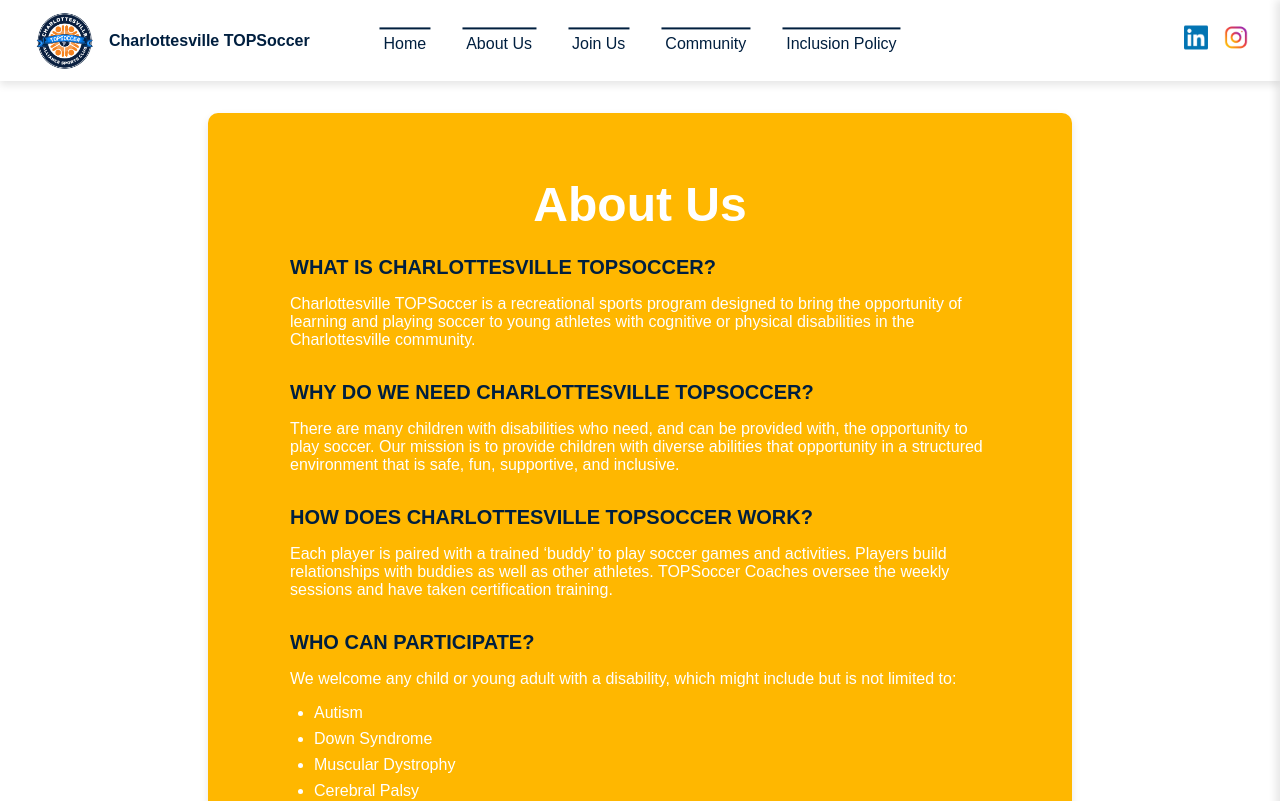
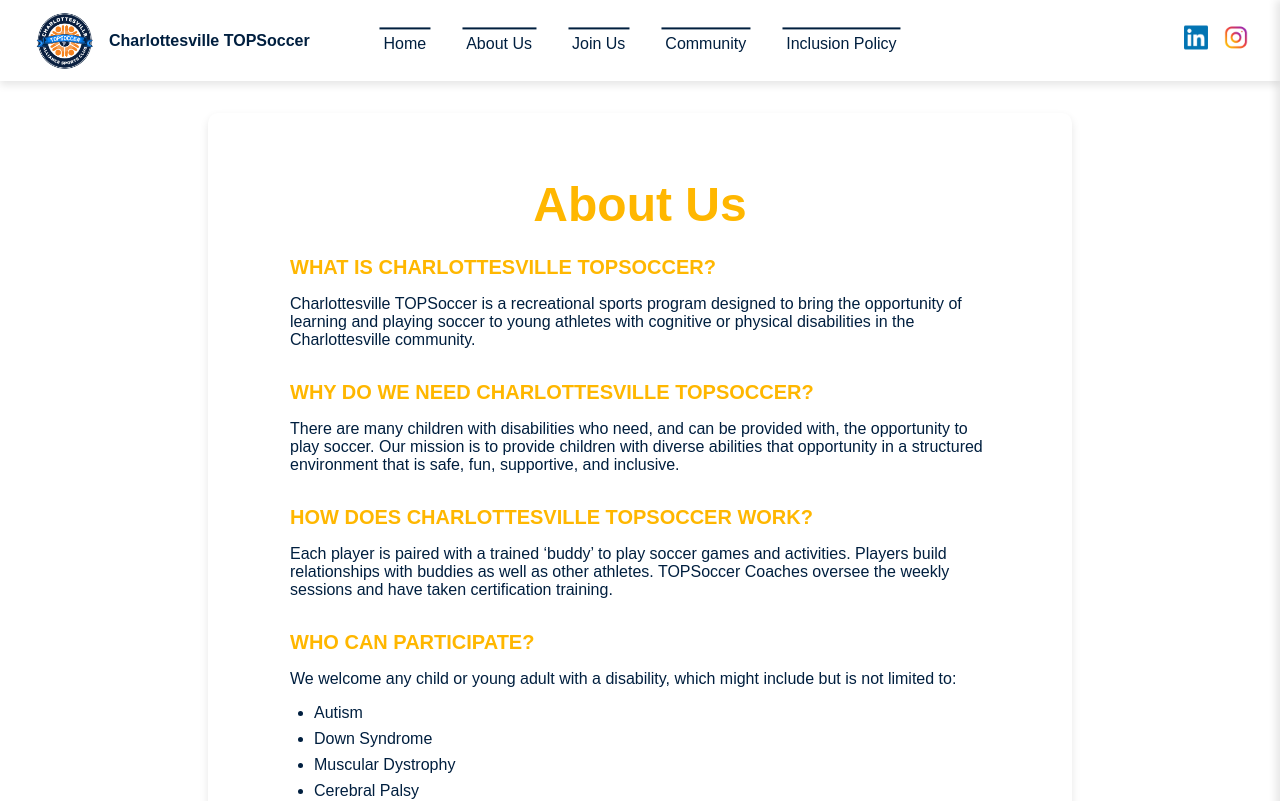
Before and after one commit to zmeah28/Charlottesville_TOPSoccer_Website, a Next.js app: page /members in a window 1280 px wide. Shown: the top 801 px of the page. Built offline with nearby package versions, Linux system fonts and the light colour scheme.

Commit message:
[fix] Adjusted formatting on smaller screens

```diff
--- a/src/pages/apply.tsx
+++ b/src/pages/apply.tsx
@@ -60,7 +60,7 @@
         </div>
       </div>
 
-      <h1 className={`${styles.mainHeading} ${styles.hidden}`} data-animation="animateSlideInLeft">
+     {/*  <h1 className={`${styles.mainHeading} ${styles.hidden}`} data-animation="animateSlideInLeft">
         Community Supporters
       </h1>
       <section className={styles.supporterSection}>
@@ -82,8 +82,9 @@
             />
           </div>
         </div>
-      </section>
+      </section>*/}
     </div>
+
   );
 };
 
--- a/src/styles/apply.module.css
+++ b/src/styles/apply.module.css
@@ -1,6 +1,6 @@
 .aboutFrame {
   padding: 2rem;
-  background: #ffb700;
+  background: #fff;
   border-radius: 10px;
   box-shadow: 0 4px 8px rgba(0,0,0,0.1);
   max-width: 800px;
@@ -11,7 +11,7 @@
 .mainHeading {
   font-family: 'Oswald', sans-serif;
   font-size: 2.5rem;
-  color: #fff;
+  color: #ffb700;
   margin-bottom: 1.5rem;
 }
 
--- a/src/styles/insights.module.css
+++ b/src/styles/insights.module.css
@@ -1,6 +1,6 @@
 .aboutFrame {
     padding: 2rem;
-    background: #ffb700;
+    background: #fff;
     border-radius: 10px;
     box-shadow: 0 4px 8px rgba(0,0,0,0.1);
     max-width: 800px;
@@ -11,13 +11,13 @@
   .mainHeading {
     font-family: 'Oswald', sans-serif;
     font-size: 2.5rem;
-    color: #fff;
+    color: #ffb700;
     margin-bottom: 1.5rem;
   }
   .subHeading {
     font-family: 'Oswald', sans-serif;
     font-size: 2rem;
-    color: #001f3f;
+    color: #ffb700;
     margin-bottom: 1rem;
   }
 
@@ -26,14 +26,14 @@
     max-width: 700px;
     margin: 0 auto 2rem;
     text-align: left;
-    color: #fff;
+    color: #001f3f;
   }
 
   .infoList {
     list-style-type: disc;
     padding-left: 1.5rem;
     margin: 1rem 0;
-    color: #fff;
+    color: #001f3f;
   }
   .infoListItem {
     margin-bottom: 0.5rem;
--- a/src/styles/members-area.module.css
+++ b/src/styles/members-area.module.css
@@ -1,6 +1,6 @@
 .aboutFrame {
   padding: 2rem;
-  background: #ffb700;
+  background: #fff;
   border-radius: 10px;
   box-shadow: 0 4px 8px rgba(0,0,0,0.1);
   max-width: 800px;
@@ -11,7 +11,7 @@
 .mainHeading {
   font-family: 'Oswald', sans-serif;
   font-size: 2.5rem;
-  color: #fff;
+  color: #ffb700;
   margin-bottom: 1.5rem;
 }
 
@@ -20,7 +20,7 @@
 }
 
 .highlightBox {
-  border: 2px solid #fff;
+  border: 2px solid #ffb700;
   padding: 1rem;
   border-radius: 10px;
   margin: 1rem auto 2rem;
@@ -47,7 +47,7 @@
 .subHeading {
   font-family: 'Oswald', sans-serif;
   font-size: 2rem;
-  color: #001f3f;
+  color: #ffb700;
   margin-bottom: 1rem;
 }
 
@@ -56,14 +56,14 @@
   max-width: 700px;
   margin: 0 auto 2rem;
   text-align: left;
-  color: #fff;
+  color: #001f3f;
 }
 
 .infoList {
   list-style-type: disc;
   padding-left: 1.5rem;
   margin: 1rem 0;
-  color: #fff;
+  color: #001f3f;
 }
 .infoListItem {
   margin-bottom: 0.5rem;
--- a/src/styles/members.module.css
+++ b/src/styles/members.module.css
@@ -1,6 +1,6 @@
 .aboutFrame {
     padding: 2rem;
-    background-color: #ffb700;
+    background-color: #fff;
     border-radius: 10px;
     box-shadow: 0 4px 8px rgba(0, 0, 0, 0.1);
     max-width: 800px;
@@ -19,7 +19,7 @@
   .mainHeading {
     font-family: 'Oswald', sans-serif;
     font-size: 3rem;
-    color: #fff;
+    color: #ffb700;
     margin-bottom: 1.5rem;
     text-align: center;
   }
@@ -27,7 +27,7 @@
   .subHeading {
     font-family: 'Oswald', sans-serif;
     font-size: 1.25rem;
-    color: #001f3f;
+    color: #ffb700;
     margin-bottom: 1rem;
     text-align: left;
   }
@@ -35,7 +35,7 @@
   .contentSection {
     font-family: 'Oswald', sans-serif;
     max-width: 700px;
-    color: #fff;
+    color: #001f3f;
     margin: 0 auto 2rem;
     text-align: left;
   }
@@ -44,7 +44,7 @@
     list-style-type: disc;
     padding-left: 1.5rem;
     margin: 1rem 0;
-    color: #fff;
+    color: #001f3f;
     text-align: left;
   }
   .infoListItem {
```
